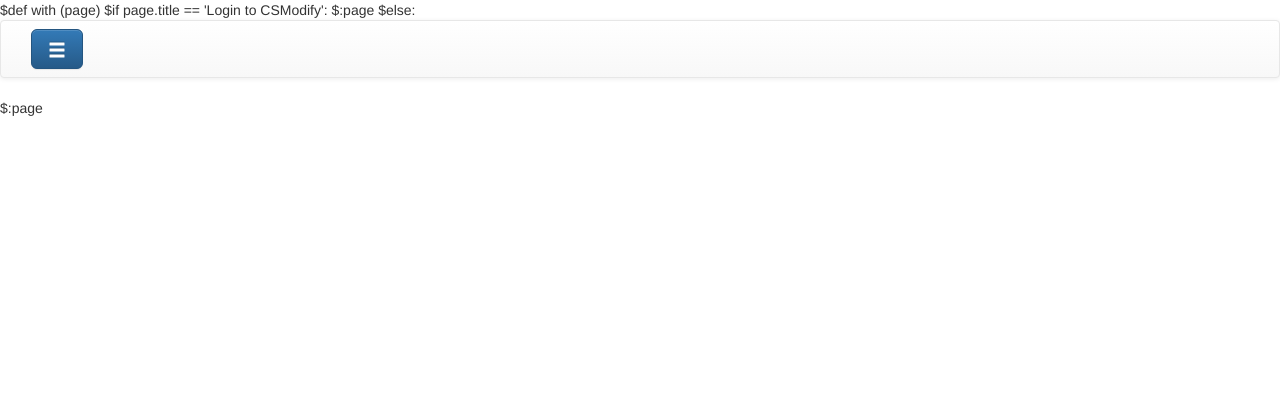
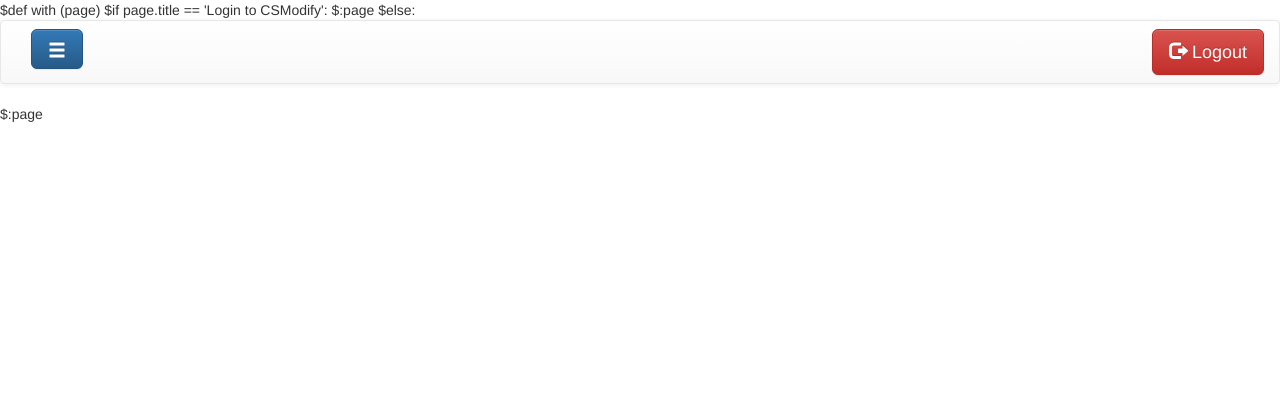
Before and after one commit to nus-mtp/another-cs-study-planner, a Python web app: template templates/base.html in a window 1280 px wide. Shown: the top 420 px of the page. Run offline with Jinja, Linux system fonts and the light colour scheme; the template is opened without the code that fills it, so the values that code supplies are empty.

Commit message:
Added logout button

```diff
--- a/templates/base.html
+++ b/templates/base.html
@@ -30,6 +30,11 @@ $def with (page)
 					    <button type="button" class="btn btn-lg btn-primary" onclick="openSidebar()">
 					   		<span class="glyphicon glyphicon-menu-hamburger"></span>
 					   	</button>
+					</form>
+					<form class="navbar-form navbar-right" action="/logout" method="post">
+						<button class="btn btn-lg btn-danger" type="submit">
+							<span class="glyphicon glyphicon-log-out"></span> Logout
+						</button>
 					</form>
 				    <!--form class="navbar-form navbar-right">
 				        <button type="submit" class="btn btn-danger">Logout</button>
```
